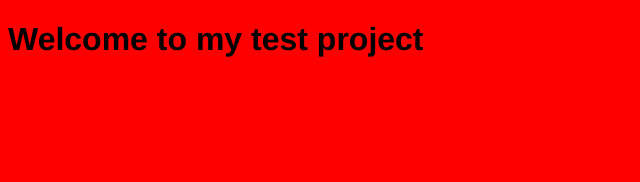
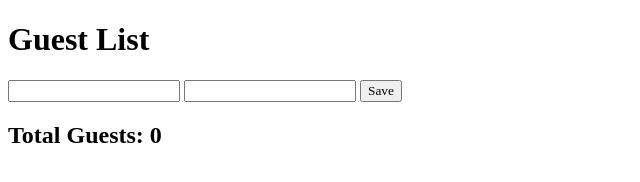
Before and after one commit to ibtehaz/test-project, a plain HTML site: page index.html in a window 1280 px wide. Shown: the whole page, without its empty margins (0-640 px from the left). Drawn offline with Linux system fonts and the light colour scheme.

Commit message:
created html page and script.js

```diff
--- a/index.html
+++ b/index.html
@@ -7,6 +7,18 @@
     <link rel="stylesheet" href="style.css">
 </head>
 <body>
-    <h1>Welcome to my test project</h1>
+    <h1>Guest List</h1>
+
+    <form action="" id="guestForm">
+        <input type="text" id="name">
+        <input type="email" id="email">
+        <button type="submit">Save</button>
+    </form>
+    <!-- the count number is derived from my UI -->
+     <!-- we compute it from an array -->
+    <h2>Total Guests: <span id="count">0</span></h2>
+    <!-- just a list container now empty but will populate guests  -->
+    <ul id="guestList"></ul>
+    <script src="script.js"></script>
 </body>
 </html>
--- a/style.css
+++ b/style.css
@@ -1,4 +1,3 @@
 * {
-    background-color: red;
-    font-family: 'Franklin Gothic Medium', 'Arial Narrow', Arial, sans-serif;
+    font-family: serif;
 }
```
Also changed, not shown: script.js (added).
